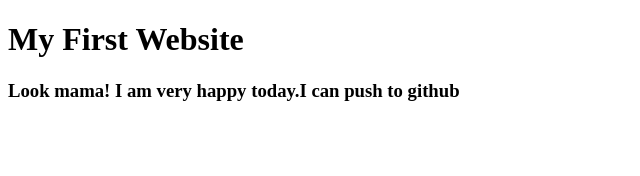
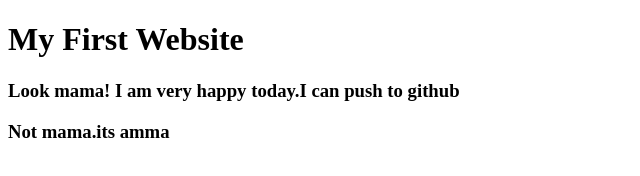
Before and after one commit to SumonWebDev/new-repo, a plain HTML site: page index.html in a window 1280 px wide. Shown: the whole page, without its empty margins (0-640 px from the left). Drawn offline with Linux system fonts and the light colour scheme.

Commit message:
Update index.html

```diff
--- a/index.html
+++ b/index.html
@@ -8,5 +8,6 @@
 <body>
     <h1>My First Website</h1>
     <h3>Look mama! I am very happy today.I can push to github</h3>
+    <h3>Not mama.its amma</h3>
 </body>
 </html>
```
